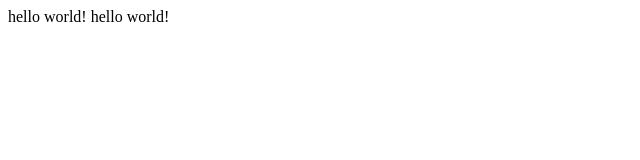
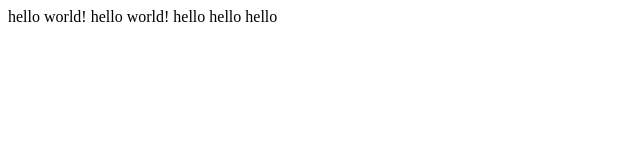
Before and after one commit to ahmedAliAliAhmed/lecture0, a plain HTML site: page hello.html in a window 1280 px wide. Shown: the whole page, without its empty margins (0-640 px from the left). Drawn offline with Linux system fonts and the light colour scheme.

Commit message:
Update hello.html

```diff
--- a/hello.html
+++ b/hello.html
@@ -8,7 +8,7 @@
 
 
 <body>
-   hello world! hello world!
+   hello world! hello world! hello hello hello
 
 
 </body>
```
